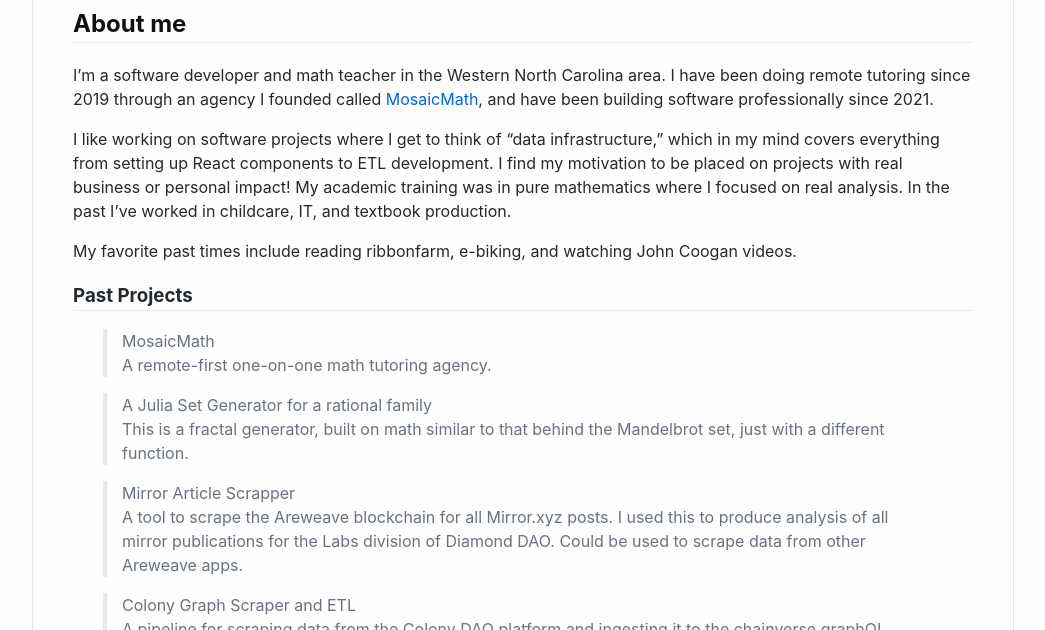
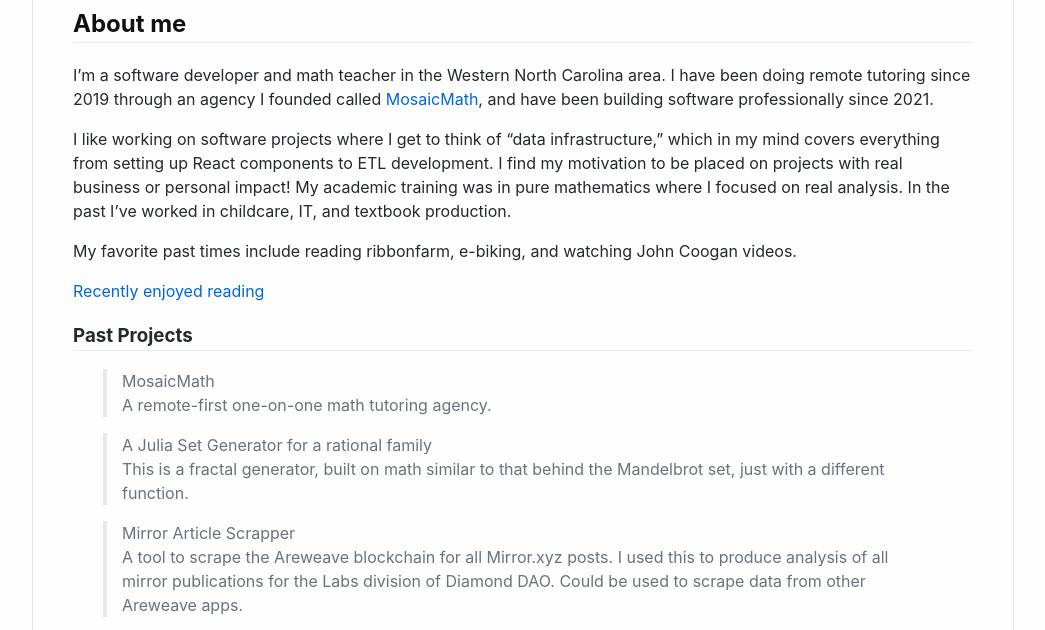
Before and after one commit to nathanabram/nathanabram.com, a plain HTML site: page index.html in a window 1280 px wide. Shown: the part 135-765 px from the top of the page, without its empty margins (117-1162 px from the left). Drawn offline with Linux system fonts and the light colour scheme.

Commit message:
Update index.html

```diff
--- a/index.html
+++ b/index.html
@@ -12,6 +12,7 @@
 <p>I’m a software developer and math teacher in the Western North Carolina area. I have been doing remote tutoring since 2019 through an agency I founded called <a href="http://MosaicMath.com" target="_blank">MosaicMath</a>, and have been building software professionally since 2021.</p>
 <p>I like working on software projects where I get to think of “data infrastructure,” which in my mind covers everything from setting up React components to ETL development. I find my motivation to be placed on projects with real business or personal impact! My academic training was in pure mathematics where I focused on real analysis. In the past I’ve worked in childcare, IT, and textbook production. </p>
 <p>My favorite past times include reading ribbonfarm, e-biking, and watching John Coogan videos.</p>
+<a href="https://www.instapaper.com/p/nathanabram">Recently enjoyed reading</a>
 <h3 id="past-projects"><strong>Past Projects</strong></h3>
 <blockquote>
   <p><a href="https://mosaicmath.com" target="_blank" >MosaicMath</a><br />
```
